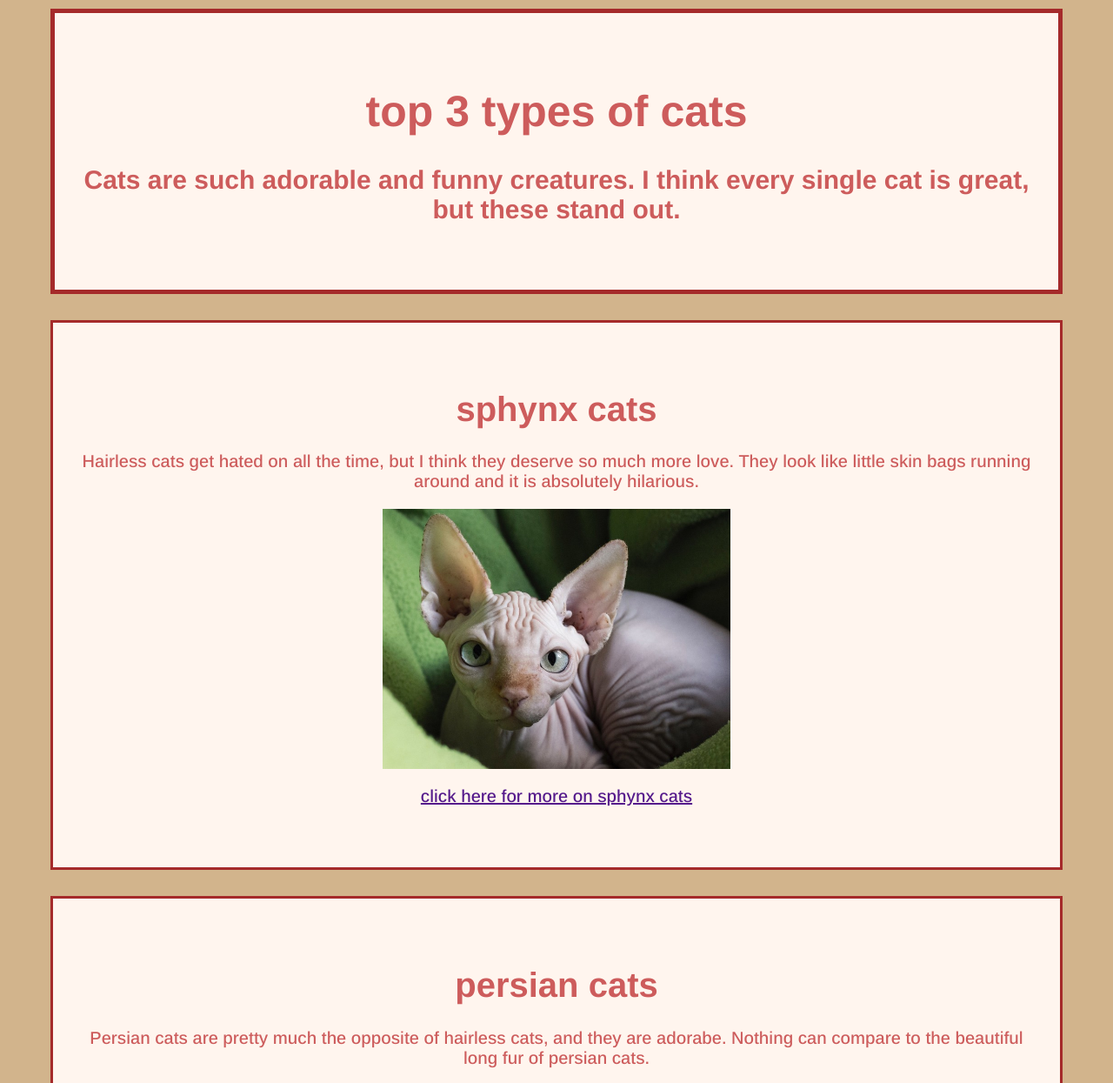
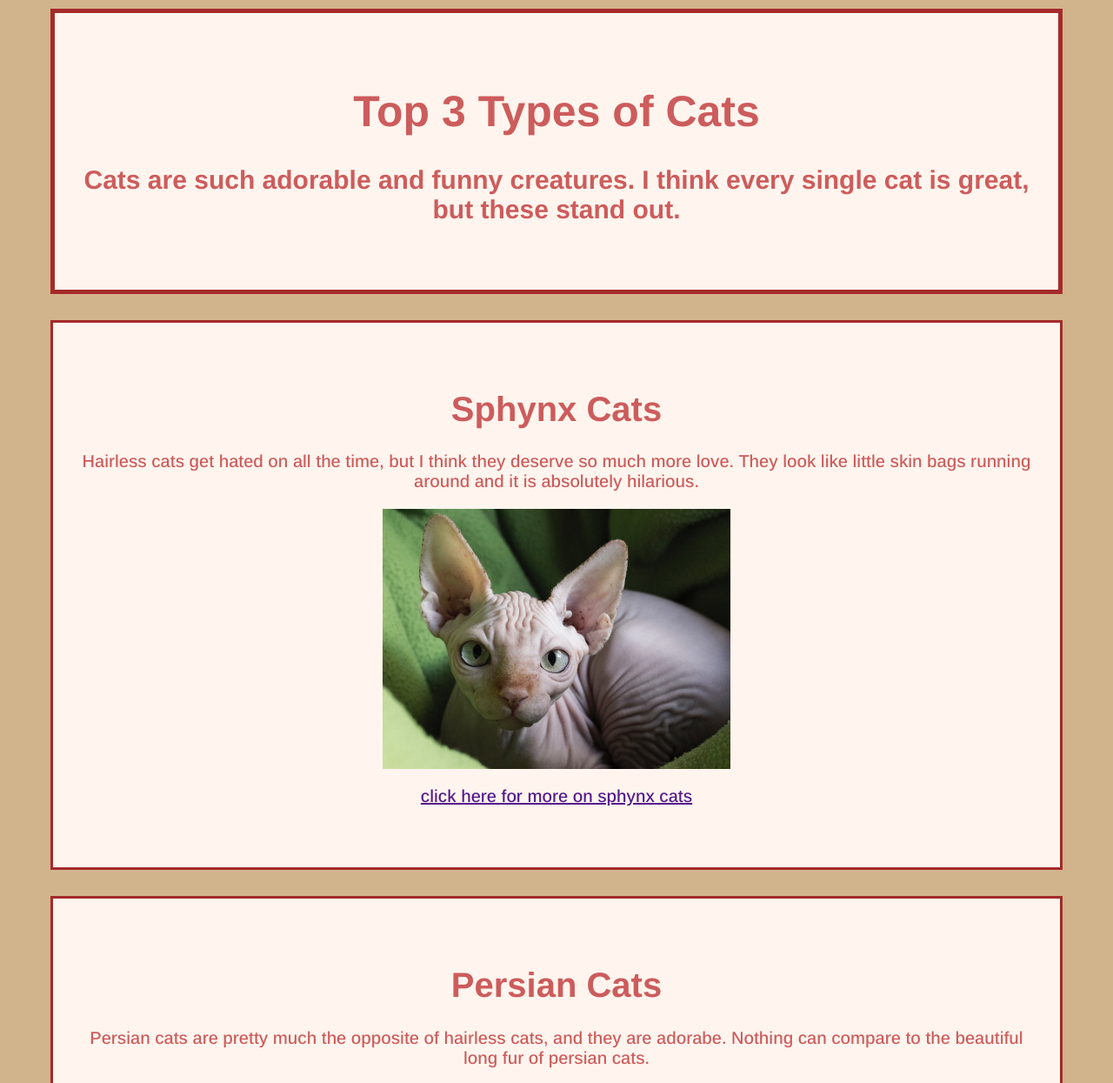
Before and after one commit to staten-island-tech/css-blogpost-project-mariagaripov, a plain HTML site: page index.html in a window 1280 px wide. Shown: the top 1245 px of the page at 87% size. Drawn offline with nearby package versions, Linux system fonts and the light colour scheme.

Commit message:
bfgisdjk

```diff
--- a/index.html
+++ b/index.html
@@ -3,7 +3,7 @@
         <meta charset="UTF-8">
         <meta http-equiv="X-UA-Compatible" content="IE=edge">
      <meta name="viewport" content="width=device-width, initial-scale=1.0">
-     <title>top 3 types of cats</title>
+     <title>Top 3 types of cats</title>
       <link rel="stylesheet" href="style.css">
       <link rel="preconnect" href="https://fonts.googleapis.com">
 <link rel="preconnect" href="https://fonts.gstatic.com" crossorigin>
@@ -12,23 +12,23 @@
 
 <body>
     <div class="header">
-        <h1 id= "verytop">top 3 types of cats</h1>
+        <h1 id= "verytop">Top 3 Types of Cats</h1>
         <h2>Cats are such adorable and funny creatures. I think every single cat is great, but these stand out.</h2>
     </div>
     <div class="post1">
-        <h1>sphynx cats</h1>
+        <h1>Sphynx Cats</h1>
         <p>Hairless cats get hated on all the time, but I think they deserve so much more love. They look like little skin bags running around and it is absolutely hilarious.</p>
         <img src="hairlesscat.jpg" alt="sphynx cat">
         <p><a href="">click here for more on sphynx cats</a></p>
     </div>
     <div class= "post2">
-        <h1>persian cats</h1>
+        <h1>Persian Cats</h1>
         <p class= "description2">Persian cats are pretty much the opposite of hairless cats, and they are adorabe. Nothing can compare to the beautiful long fur of persian cats. </p>
         <img src="persian cat.jpg" alt="persian cat">
         <p><a href="">click here for more on persian cats</a></p>
     </div>
     <div class= "post3">
-        <h1>black cats</h1>
+        <h1>Black Cats</h1>
         <p class= "description3">Black cats are so insanely cute. Their eyes always look so pretty against their fur, and look like little panthers. I do have a slight bias for black cats because I have one, but i believe they also deserve more love, because  they are NOT bad luck, and if anything i think they are super spiritual. </p>
         <img src="black cat.jpg" alt="black cat">
         <p><a href="">click here for more on black cats</a></p>
```
